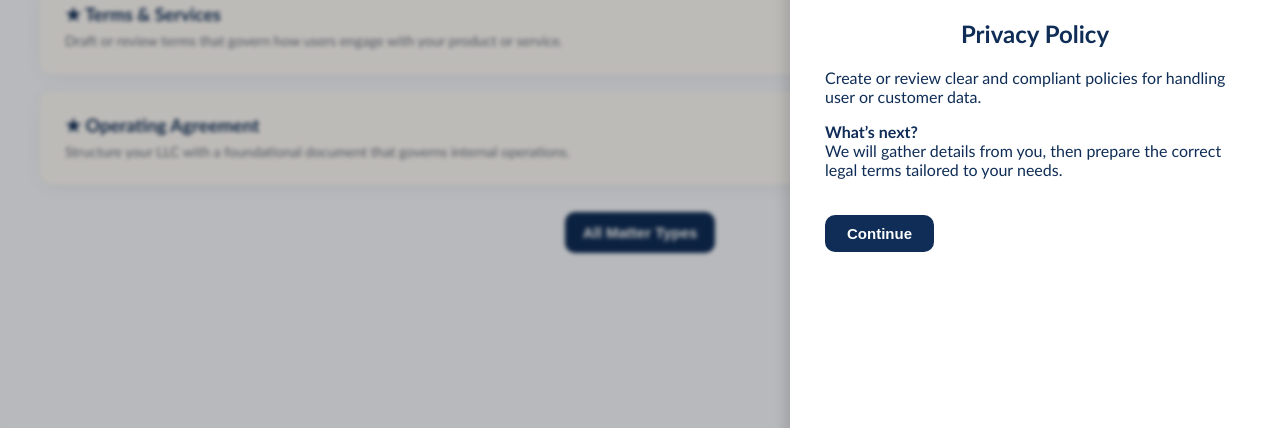
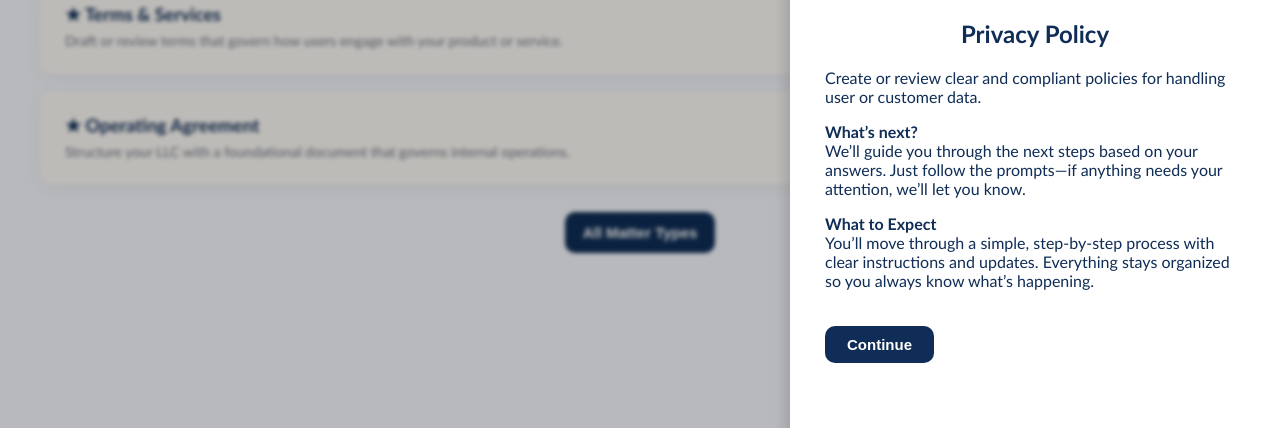
Before and after one commit to kakatbarilea-prog/blm-request-new-matter, a plain HTML site: page index.html in a window 1280 px wide. Both pictures are taken after a click on the element 640 px from the left and 289 px from the top of the page. Shown: the part 372-800 px from the top of the page. Drawn offline with Linux system fonts and the light colour scheme.

Commit message:
Update index.html

```diff
--- a/index.html
+++ b/index.html
@@ -1,4 +1,4 @@
-<!DOCTYPE html>
+  <!DOCTYPE html>
 <html lang="en">
 <head>
 <meta charset="UTF-8">
@@ -413,7 +413,11 @@
         </p>
         <p id="drawerSteps">
             <strong>What’s next?</strong><br>
-            We will gather details from you, then prepare the correct legal terms tailored to your needs.
+            We’ll guide you through the next steps based on your answers. Just follow the prompts—if anything needs your attention, we’ll let you know.
+        </p>
+         <p id="drawerSteps">
+            <strong>What to Expect</strong><br>
+            You’ll move through a simple, step-by-step process with clear instructions and updates. Everything stays organized so you always know what’s happening.
         </p>
 
         <button class="btn-continue" onclick="selectMatter()">Continue</button>
```
